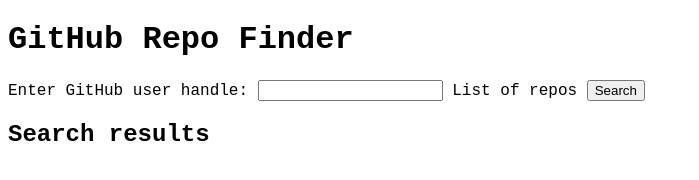
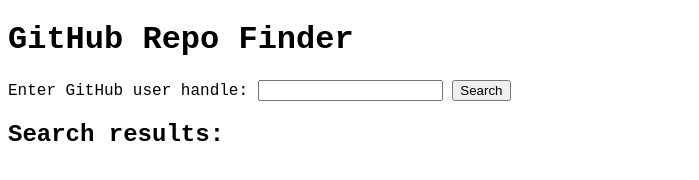
Before and after one commit to lilian-wong/github-API, a plain HTML site: page index.html in a window 1280 px wide. Shown: the whole page, without its empty margins (0-699 px from the left). Drawn offline with nearby package versions, Linux system fonts and the light colour scheme.

Commit message:
updated changes

```diff
--- a/index.html
+++ b/index.html
@@ -14,12 +14,11 @@
         <form id="js-form">
             <label for="search-repo">Enter GitHub user handle:</label>
             <input type='text' name="search-gitHandle" id="js-form-repo" required>
-            <label for="repos-results">List of repos</label>
             <input type="submit" value="Search">
         </form>
     <section id="results" class="hidden">
         <p id="js-error-message" class="error-message"></p>
-        <h2>Search results</h2>
+        <h2>Search results:</h2>
         <ol id="results-list">
         </ol>
     </section>
```
